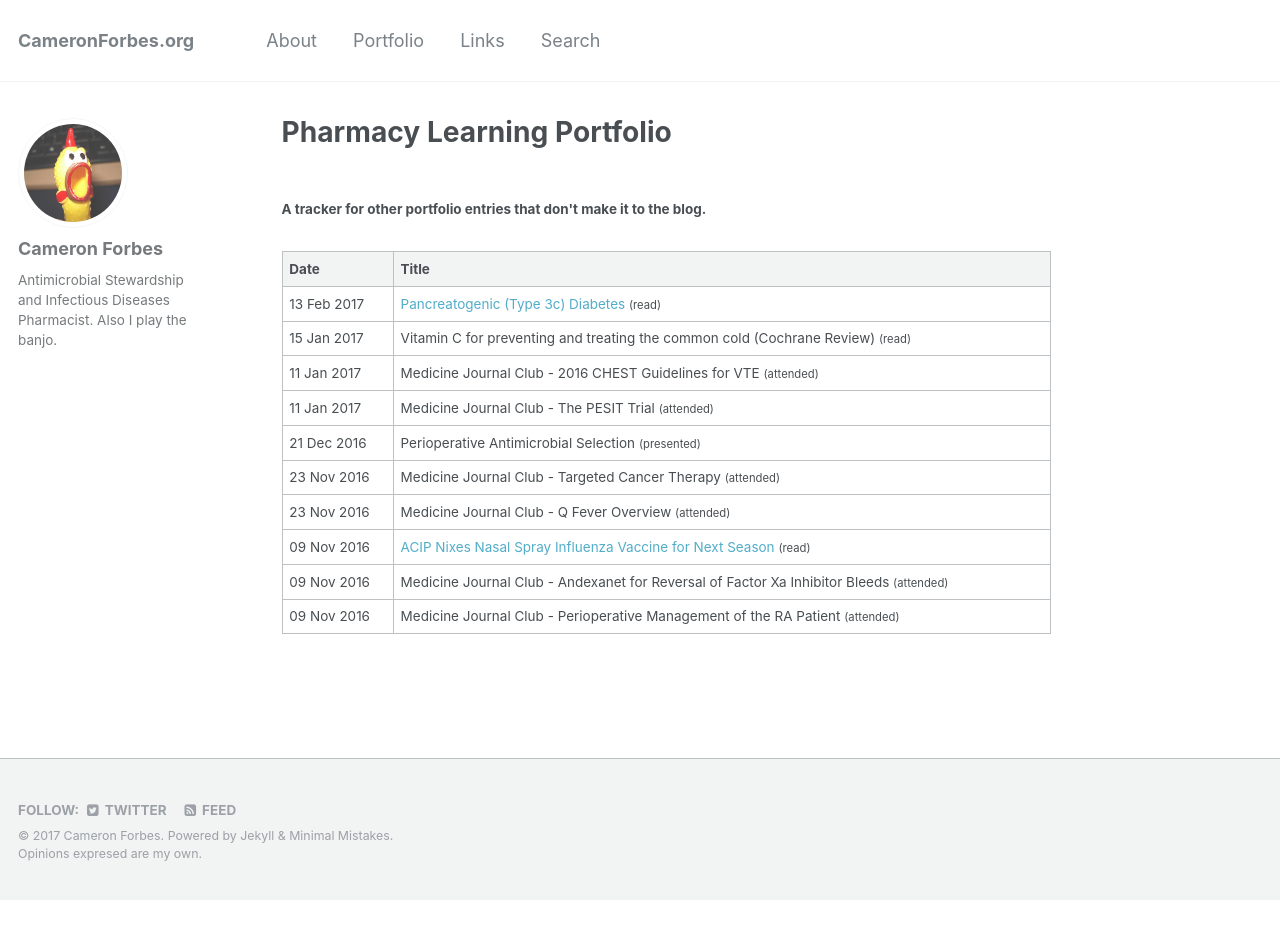
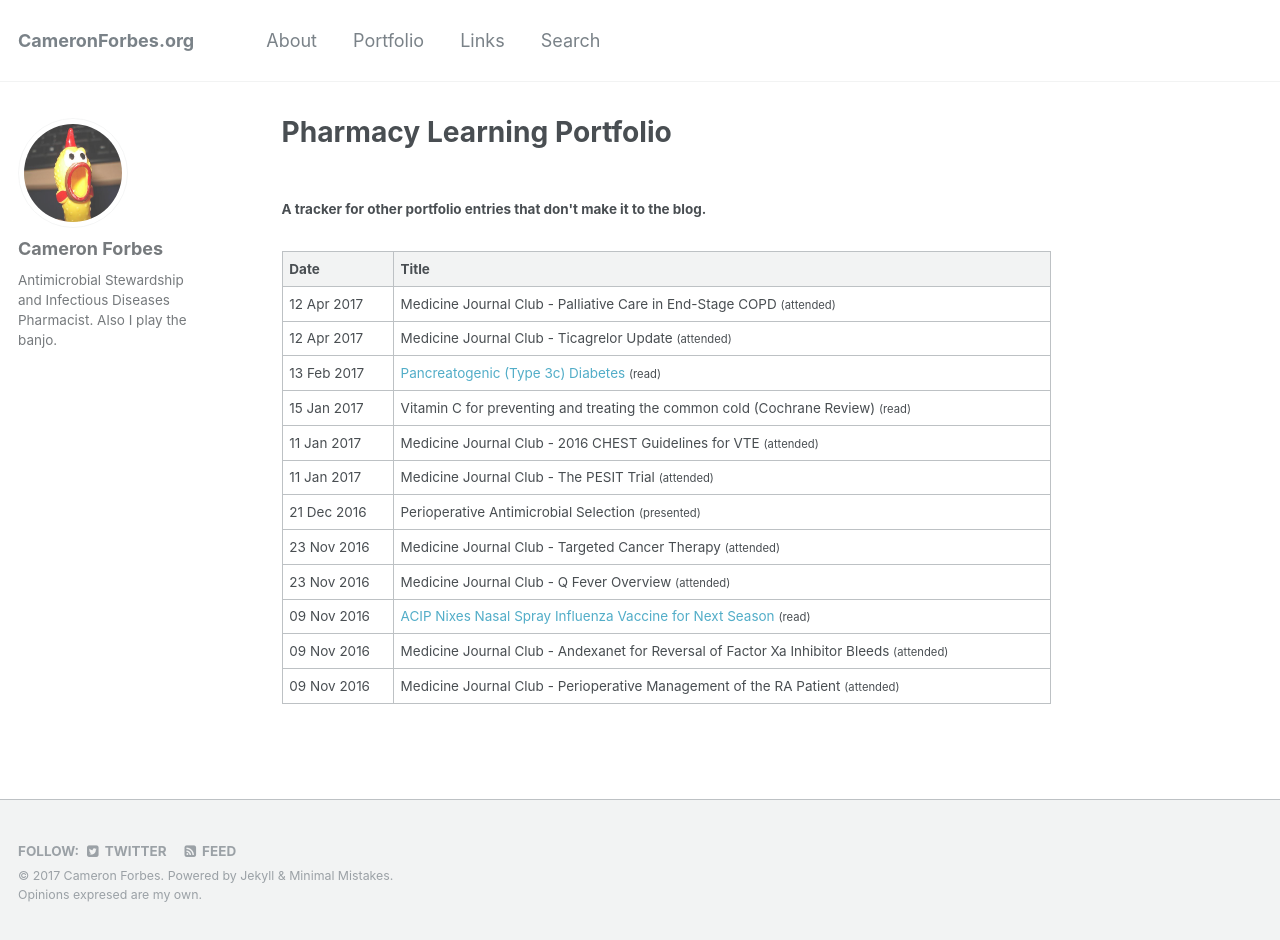
Before and after one commit to BanjoCam/banjocam.github.io, a Jekyll site: the page built from _pages/log.html, in a window 1280 px wide. Built offline with Jekyll 4.4.1, drawn with Linux system fonts in a browser that asks for light colours; before the commit the page ends 900 px from its top, so only the background shows below that.

Commit message:
updated portfolio

```diff
--- a/_data/portfolio.yaml
+++ b/_data/portfolio.yaml
@@ -39,3 +39,11 @@
   title: Pancreatogenic (Type 3c) Diabetes
   link: https://www.pancreapedia.org/reviews/pancreatogenic-type-3c-diabetes
   action: read
+
+- date: 2017-04-12
+  title: Medicine Journal Club - Ticagrelor Update
+  action: attended
+
+- date: 2017-04-12
+  title: Medicine Journal Club - Palliative Care in End-Stage COPD
+  action: attended
```
